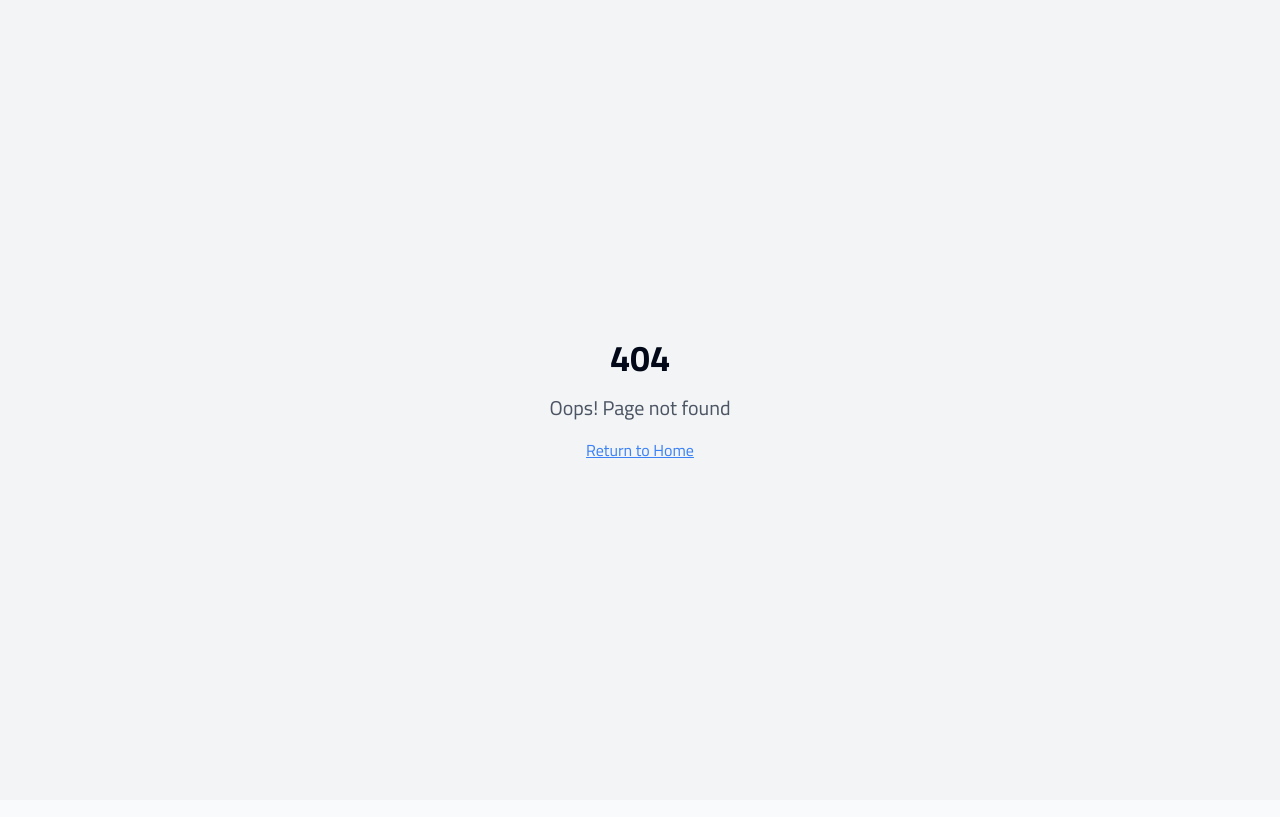
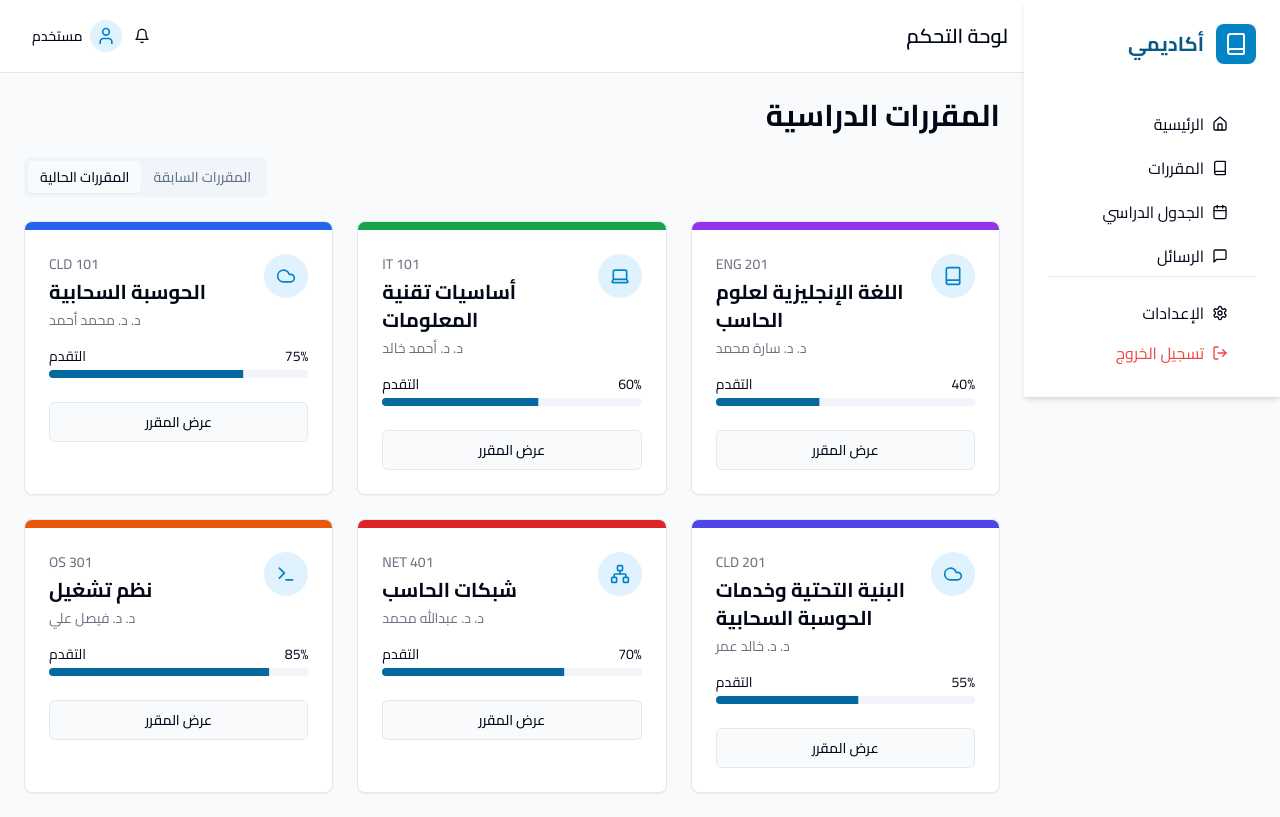
Before and after one commit to hussamAl-hasoun/academi-web-canvas-arabic, a React (Vite) app: page /student/courses in a window 1280 px wide. Before the commit this address had no page. Built offline with nearby package versions, Linux system fonts and the light colour scheme.

Commit message:
feat: Add course, schedule, messages, settings pages

```diff
--- a/src/App.tsx
+++ b/src/App.tsx
@@ -8,6 +8,10 @@ import Index from "./pages/Index";
 import StudentDashboard from "./pages/StudentDashboard";
 import ProfessorDashboard from "./pages/ProfessorDashboard";
 import NotFound from "./pages/NotFound";
+import CoursesPage from "./pages/student/CoursesPage";
+import SchedulePage from "./pages/student/SchedulePage";
+import MessagesPage from "./pages/student/MessagesPage";
+import SettingsPage from "./pages/student/SettingsPage";
 
 const queryClient = new QueryClient();
 
@@ -22,6 +26,10 @@ const App = () => (
 
           {/* Student Routes */}
           <Route path="/student/dashboard" element={<StudentDashboard />} />
+          <Route path="/student/courses" element={<CoursesPage />} />
+          <Route path="/student/schedule" element={<SchedulePage />} />
+          <Route path="/student/messages" element={<MessagesPage />} />
+          <Route path="/student/settings" element={<SettingsPage />} />
 
           {/* Professor Routes */}
           <Route path="/professor/dashboard" element={<ProfessorDashboard />} />
--- /dev/null
+++ b/src/pages/student/CoursesPage.tsx
@@ -0,0 +1,88 @@
+import React from "react";
+import DashboardLayout from "@/components/layout/DashboardLayout";
+import CourseCard from "@/components/dashboard/CourseCard";
+import { Tabs, TabsContent, TabsList, TabsTrigger } from "@/components/ui/tabs";
+
+const mockCourses = [
+  {
+    id: "cloud101",
+    code: "CLD 101",
+    name: "الحوسبة السحابية",
+    instructor: "د. محمد أحمد",
+    progress: 75,
+    color: "bg-blue-600",
+  },
+  {
+    id: "it101",
+    code: "IT 101",
+    name: "أساسيات تقنية المعلومات",
+    instructor: "د. أحمد خالد",
+    progress: 60,
+    color: "bg-green-600",
+  },
+  {
+    id: "eng201",
+    code: "ENG 201",
+    name: "اللغة الإنجليزية لعلوم الحاسب",
+    instructor: "د. سارة محمد",
+    progress: 40,
+    color: "bg-purple-600",
+  },
+  {
+    id: "os301",
+    code: "OS 301",
+    name: "نظم تشغيل",
+    instructor: "د. فيصل علي",
+    progress: 85,
+    color: "bg-orange-600",
+  },
+  {
+    id: "net401",
+    code: "NET 401",
+    name: "شبكات الحاسب",
+    instructor: "د. عبدالله محمد",
+    progress: 70,
+    color: "bg-red-600",
+  },
+  {
+    id: "cld201",
+    code: "CLD 201",
+    name: "البنية التحتية وخدمات الحوسبة السحابية",
+    instructor: "د. خالد عمر",
+    progress: 55,
+    color: "bg-indigo-600",
+  }
+];
+
+const CoursesPage = () => {
+  return (
+    <DashboardLayout userType="student">
+      <div className="space-y-6">
+        <h1 className="text-3xl font-bold">المقررات الدراسية</h1>
+
+        <Tabs defaultValue="current">
+          <TabsList>
+            <TabsTrigger value="current">المقررات الحالية</TabsTrigger>
+            <TabsTrigger value="previous">المقررات السابقة</TabsTrigger>
+          </TabsList>
+
+          <TabsContent value="current" className="mt-6">
+            <div className="grid grid-cols-1 md:grid-cols-2 xl:grid-cols-3 gap-6">
+              {mockCourses.map((course) => (
+                <CourseCard key={course.id} {...course} userType="student" />
+              ))}
+            </div>
+          </TabsContent>
+
+          <TabsContent value="previous">
+            <div className="text-center py-12 text-gray-500">
+              لا توجد مقررات سابقة
+            </div>
+          </TabsContent>
+        </Tabs>
+      </div>
+    </DashboardLayout>
+  );
+};
+
+export default CoursesPage;
--- /dev/null
+++ b/src/pages/student/MessagesPage.tsx
@@ -0,0 +1,58 @@
+
+import React from "react";
+import DashboardLayout from "@/components/layout/DashboardLayout";
+import { Card } from "@/components/ui/card";
+import { MessageSquare } from "lucide-react";
+
+const mockMessages = [
+  {
+    id: 1,
+    sender: "د. محمد أحمد",
+    course: "الحوسبة السحابية",
+    subject: "موعد تسليم الواجب",
+    date: "24 أبريل 2025",
+    isRead: false
+  },
+  {
+    id: 2,
+    sender: "د. أحمد خالد",
+    course: "أساسيات تقنية المعلومات",
+    subject: "تغيير موعد المحاضرة",
+    date: "23 أبريل 2025",
+    isRead: true
+  }
+];
+
+const MessagesPage = () => {
+  return (
+    <DashboardLayout userType="student">
+      <div className="space-y-6">
+        <h1 className="text-3xl font-bold">الرسائل</h1>
+
+        <div className="space-y-4">
+          {mockMessages.map((message) => (
+            <Card key={message.id} className={`p-4 ${message.isRead ? 'bg-white' : 'bg-blue-50'}`}>
+              <div className="flex items-start gap-4">
+                <div className="p-2 rounded-full bg-blue-100 text-blue-600">
+                  <MessageSquare className="h-5 w-5" />
+                </div>
+                <div className="flex-1">
+                  <div className="flex justify-between items-start">
+                    <div>
+                      <h3 className="font-semibold">{message.sender}</h3>
+                      <p className="text-sm text-gray-500">{message.course}</p>
+                    </div>
+                    <span className="text-sm text-gray-500">{message.date}</span>
+                  </div>
+                  <p className="mt-2">{message.subject}</p>
+                </div>
+              </div>
+            </Card>
+          ))}
+        </div>
+      </div>
+    </DashboardLayout>
+  );
+};
+
+export default MessagesPage;
--- /dev/null
+++ b/src/pages/student/SchedulePage.tsx
@@ -0,0 +1,60 @@
+
+import React from "react";
+import DashboardLayout from "@/components/layout/DashboardLayout";
+import { Table, TableBody, TableCell, TableHead, TableHeader, TableRow } from "@/components/ui/table";
+
+const mockSchedule = [
+  {
+    day: "الأحد",
+    courses: [
+      { time: "08:00 - 09:30", course: "CLD 101 - الحوسبة السحابية", location: "مبنى A - قاعة 101" },
+      { time: "10:00 - 11:30", course: "IT 101 - أساسيات تقنية المعلومات", location: "مبنى B - معمل 203" },
+    ]
+  },
+  {
+    day: "الثلاثاء",
+    courses: [
+      { time: "09:00 - 10:30", course: "OS 301 - نظم تشغيل", location: "مبنى C - قاعة 305" },
+      { time: "13:00 - 14:30", course: "NET 401 - شبكات الحاسب", location: "مبنى B - معمل 201" },
+    ]
+  }
+];
+
+const SchedulePage = () => {
+  return (
+    <DashboardLayout userType="student">
+      <div className="space-y-6">
+        <h1 className="text-3xl font-bold">الجدول الدراسي</h1>
+
+        <div className="rounded-md border">
+          <Table>
+            <TableHeader>
+              <TableRow>
+                <TableHead>اليوم</TableHead>
+                <TableHead>الوقت</TableHead>
+                <TableHead>المقرر</TableHead>
+                <TableHead>القاعة</TableHead>
+              </TableRow>
+            </TableHeader>
+            <TableBody>
+              {mockSchedule.map((day) => (
+                day.courses.map((course, idx) => (
+                  <TableRow key={`${day.day}-${idx}`}>
+                    {idx === 0 && (
+                      <TableCell rowSpan={day.courses.length}>{day.day}</TableCell>
+                    )}
+                    <TableCell>{course.time}</TableCell>
+                    <TableCell>{course.course}</TableCell>
+                    <TableCell>{course.location}</TableCell>
+                  </TableRow>
+                ))
+              ))}
+            </TableBody>
+          </Table>
+        </div>
+      </div>
+    </DashboardLayout>
+  );
+};
+
+export default SchedulePage;
--- /dev/null
+++ b/src/pages/student/SettingsPage.tsx
@@ -0,0 +1,55 @@
+
+import React from "react";
+import DashboardLayout from "@/components/layout/DashboardLayout";
+import { Card } from "@/components/ui/card";
+import { Button } from "@/components/ui/button";
+import { Switch } from "@/components/ui/switch";
+
+const SettingsPage = () => {
+  return (
+    <DashboardLayout userType="student">
+      <div className="space-y-6">
+        <h1 className="text-3xl font-bold">الإعدادات</h1>
+
+        <div className="grid gap-6">
+          <Card className="p-6">
+            <h2 className="text-xl font-semibold mb-4">الحساب الشخصي</h2>
+            <div className="space-y-4">
+              <div>
+                <label className="block text-sm font-medium mb-1">البريد الإلكتروني</label>
+                <input type="email" className="w-full p-2 border rounded" value="student@example.com" readOnly />
+              </div>
+              <div>
+                <label className="block text-sm font-medium mb-1">الرقم الجامعي</label>
+                <input type="text" className="w-full p-2 border rounded" value="441000123" readOnly />
+              </div>
+              <Button>تغيير كلمة المرور</Button>
+            </div>
+          </Card>
+
+          <Card className="p-6">
+            <h2 className="text-xl font-semibold mb-4">الإشعارات</h2>
+            <div className="space-y-4">
+              <div className="flex items-center justify-between">
+                <div>
+                  <p className="font-medium">إشعارات الواجبات</p>
+                  <p className="text-sm text-gray-500">استلام تنبيهات عند نشر واجب جديد</p>
+                </div>
+                <Switch defaultChecked />
+              </div>
+              <div className="flex items-center justify-between">
+                <div>
+                  <p className="font-medium">إشعارات الرسائل</p>
+                  <p className="text-sm text-gray-500">استلام تنبيهات عند وصول رسالة جديدة</p>
+                </div>
+                <Switch defaultChecked />
+              </div>
+            </div>
+          </Card>
+        </div>
+      </div>
+    </DashboardLayout>
+  );
+};
+
+export default SettingsPage;
```
